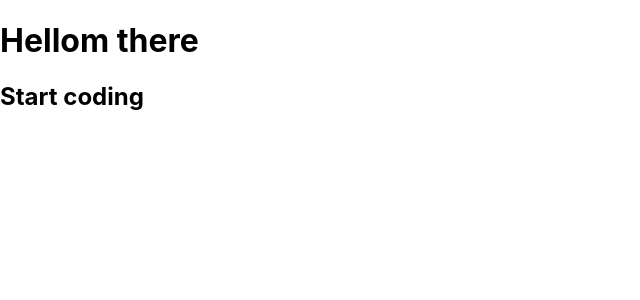
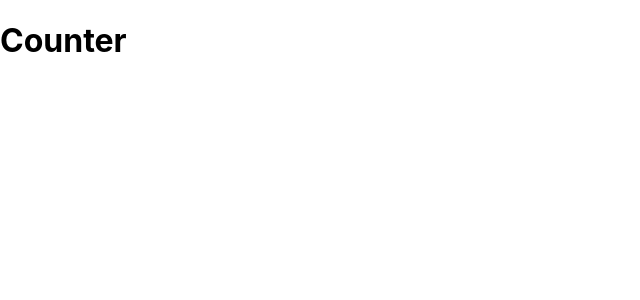
Before and after one commit to ATOROYO/date-counter, a React (Create React App) app: page / in a window 1280 px wide. Shown: the top 300 px of the page, without its empty margins (0-640 px from the left). Built offline with nearby package versions, Linux system fonts and the light colour scheme.

Commit message:
Deleted a code

```diff
--- a/src/App.js
+++ b/src/App.js
@@ -1,10 +1,11 @@
 export default function App() {
   return (
     <div>
-      <h1>Hellom there</h1>
-      <h2>Start coding</h2>
+      <Counter />
     </div>
   );
 }
 
-function Counter() {}
+function Counter() {
+  return <h1>Counter</h1>;
+}
```
